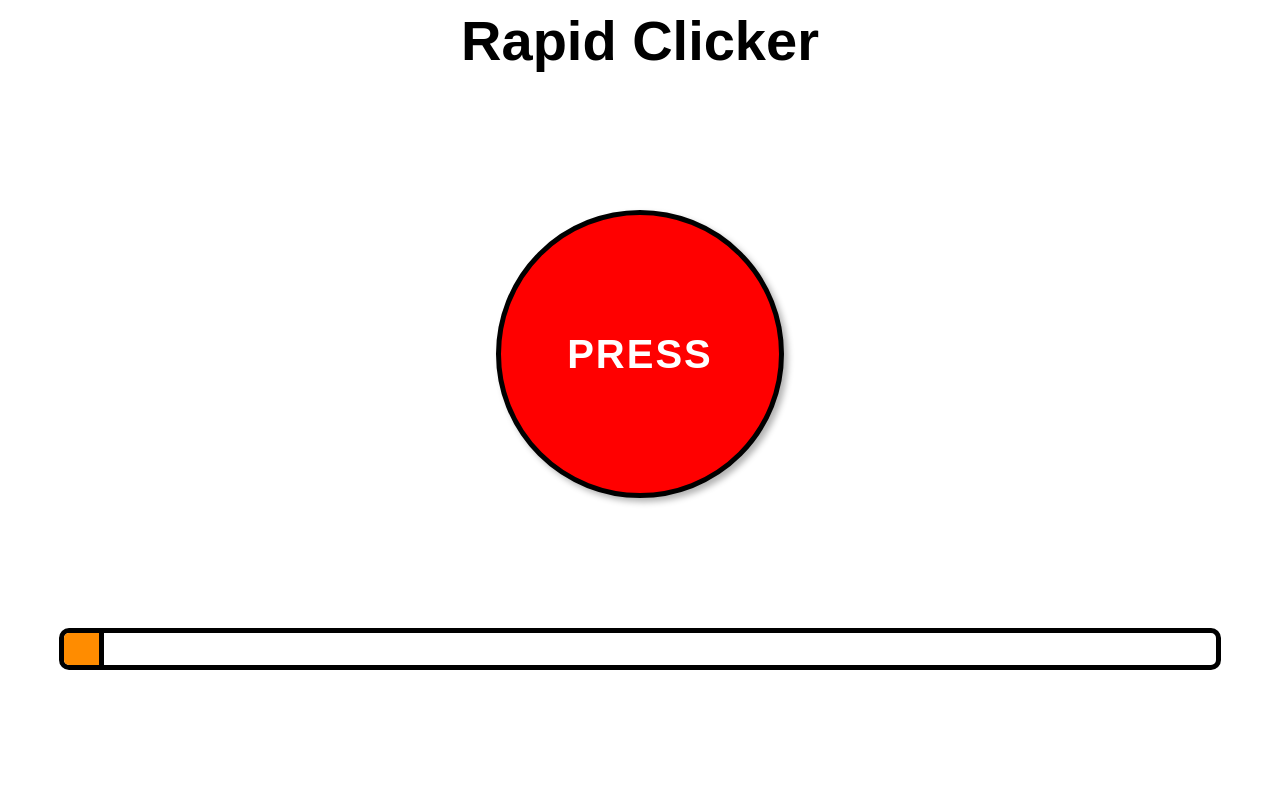
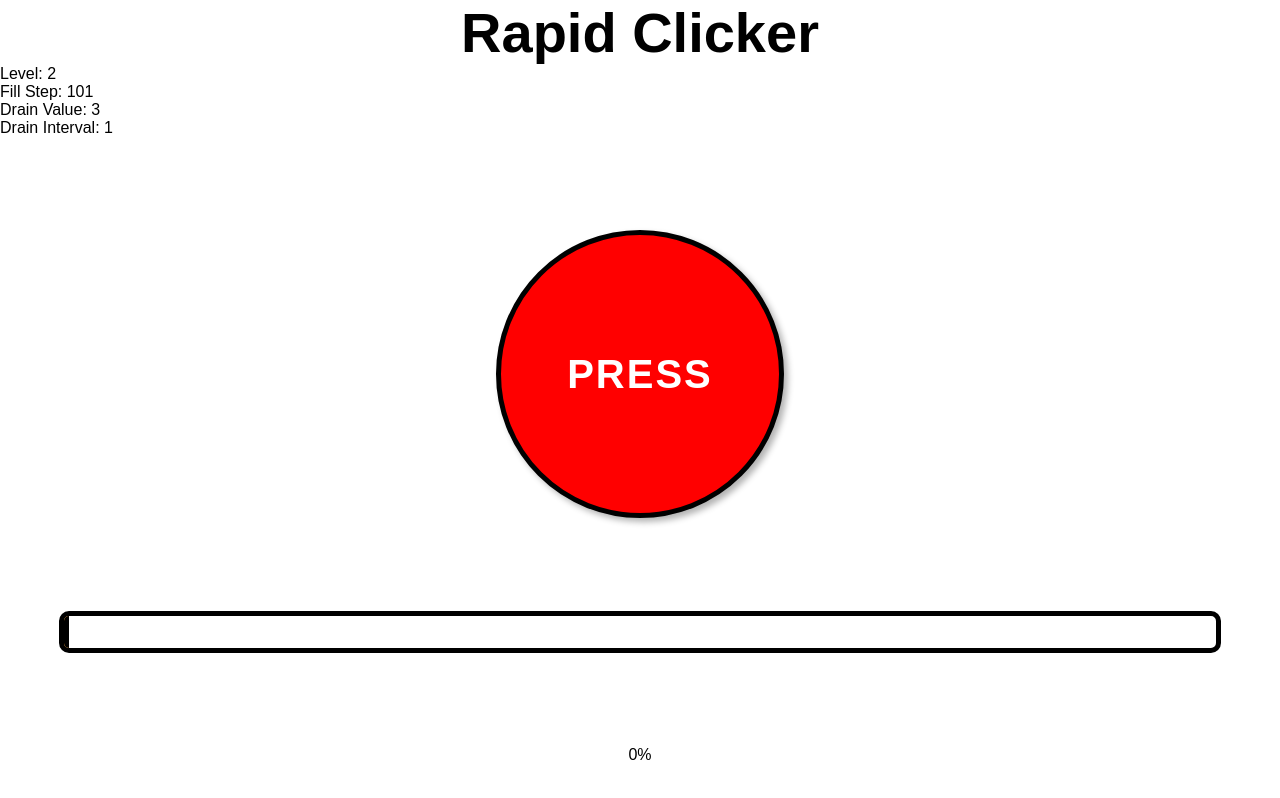
Before and after one commit to marcus-rk/clicker-game, a plain HTML site: page index.html in a window 1280 px wide. Both pictures are taken after a click on the button "PRESS". Drawn offline with Linux system fonts and the light colour scheme.

Commit message:
added visability for variables in html

```diff
--- a/index.html
+++ b/index.html
@@ -14,12 +14,18 @@
   <h1>Rapid Clicker</h1>
 </header>
 <main>
-
+  <ul>
+    <li class="level">Level: 1</li>
+    <li class="fill-step">Fill Step: 5</li>
+    <li class="drain-value">Drain Value: 1</li>
+    <li class="drain-interval">Drain Interval: 1</li>
+  </ul>
   <div class="container">
     <button>PRESS</button>
     <div class="progress-bar">
       <div class="fill" style="width:0;"></div>
     </div>
+    <span>0%</span>
   </div>
 
 </main>
--- a/main.js
+++ b/main.js
@@ -3,16 +3,21 @@
 const button = document.querySelector('button');
 const barFill = document.querySelector('.fill');
 
+const levelElement = document.querySelector('.level');
+const fillStepElement = document.querySelector('.fill-step');
+const drainValueElement = document.querySelector('.drain-value');
+const drainIntervalElement = document.querySelector('.drain-interval');
+
 // current width for fill in progressbar
 let width = 0;
 
 // current fill step for progressbar (1 = 1% and 25 = 25% etc.)
-let fillStep = 5; // default 5
+let fillStep = 101; // default 5
 
 // current drain value and time-interval
 let drainStepValue = 1; // default 1
-let drainStepTime = 1 * 1000; // default 1 sec
-let drainInterval = setInterval(drainBar, drainStepTime); // start on load
+let drainStepTime = 1; // default 1 sec
+let drainInterval = setInterval(drainBar, drainStepTime * 1000); // start on load
 
 // current level
 let LEVEL = 1;
@@ -29,12 +34,19 @@ button.addEventListener("click", () => {
 //
 function levelUp() {
     LEVEL++;
-    drainStepValue = drainStepValue * LEVEL;
+    drainStepValue = drainStepValue + LEVEL;
 
     if (LEVEL % 10 === 0 && LEVEL !== 0) {
-        drainInterval = drainInterval * 0.90;
+        drainStepTime = drainStepTime * 0.90;
         updateDrainInterval();
     }
+
+    updateElementValue(drainIntervalElement, drainStepTime);
+    updateElementValue(drainValueElement, drainStepValue);
+    updateElementValue(levelElement, LEVEL);
+    updateElementValue(fillStepElement, fillStep);
+
+    resetWidth();
 }
 
 //
@@ -42,6 +54,12 @@ function levelDown() {
     const isUnderZero = LEVEL-1 < 0
     if (!isUnderZero)
         LEVEL--;
+}
+
+function updateElementValue(element, number) {
+    const string = element.innerText;
+    const stringSplit = string.split(":");
+    element.innerText = stringSplit[0] + ": " + number;
 }
 
 // function to update drain interval
@@ -54,10 +72,10 @@ function updateDrainInterval() {
 function fillBar() {
     width += fillStep;
 
-    if (width > 100)
+    if (width >= 100)
         levelUp();
 
-    barFill.style.width = `${width}%`;
+    updateWidth();
 }
 
 // function for draining bar
@@ -67,7 +85,7 @@ function drainBar() {
     if (width < 0)
         width = 0;
 
-    barFill.style.width = `${width}%`;
+    updateWidth();
 }
 
 function addDrainStepTime(timeSeconds) {
@@ -79,3 +97,12 @@ function removeDrainStepTime(timeSeconds) {
     drainStepTime -= (timeSeconds * 1000);
     updateDrainInterval()
 }
+
+function updateWidth() {
+    barFill.style.width = `${width}%`;
+}
+
+function resetWidth() {
+    width = 0;
+    updateWidth();
+}
```
